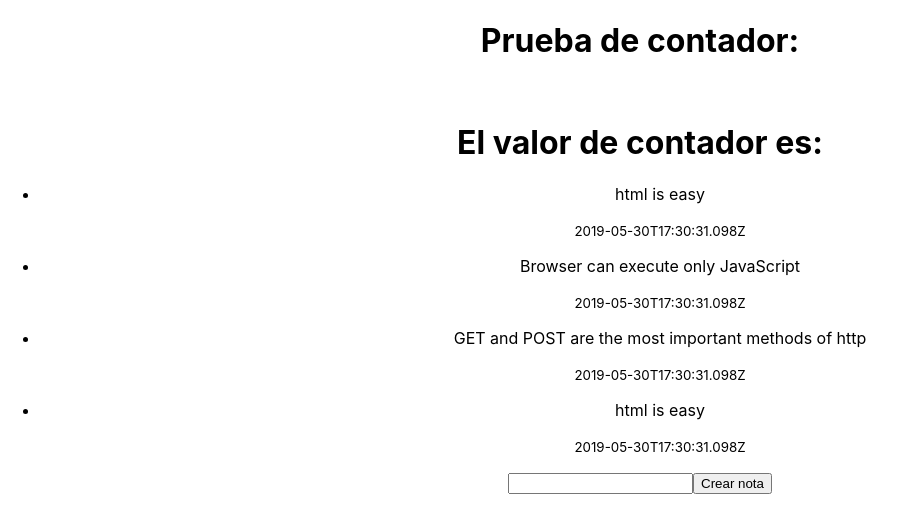
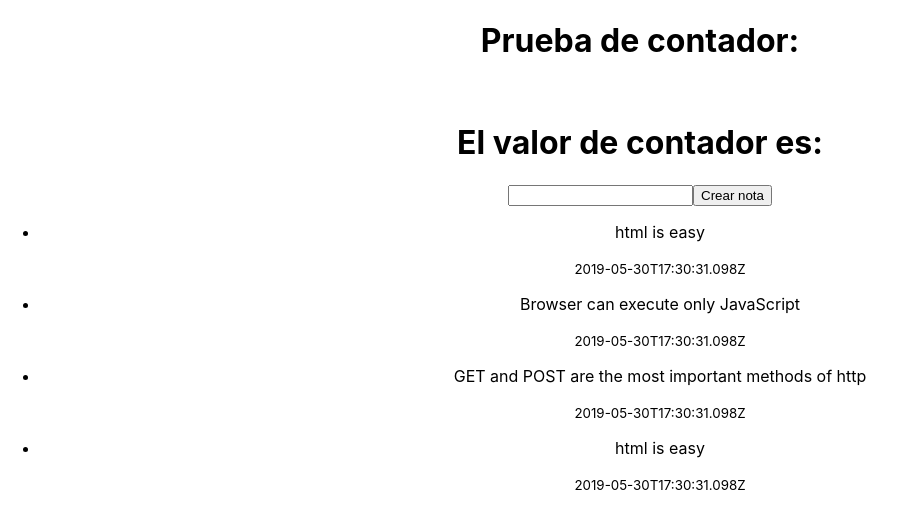
Before and after one commit to lgmamaniap/reactpractice, a React (Create React App) app: page / in a window 1280 px wide. Shown: the top 532 px of the page, without its empty margins (0-906 px from the left). Built offline with nearby package versions, Linux system fonts and the light colour scheme.

Commit message:
feat: introducción a formularios

```diff
--- a/src/App.js
+++ b/src/App.js
@@ -1,5 +1,4 @@
 import './App.css';
-import Formulario from './Formulario';
 // import Contador from './Contador';
 import ListaElementos from './ListaElementos';
 import Mensaje from './Mensaje';
@@ -12,7 +11,6 @@ const App = () => {
       <Mensaje mensaje='El valor de contador es: '/>
       {/* <Contador /> */}
       <ListaElementos />
-      <Formulario />
     </div>
   );
 }
--- a/src/Formulario.js
+++ b/src/Formulario.js
@@ -1,8 +1,12 @@
 
-const Formulario = () => {
+const Formulario = ({addNote}) => {
+  const handleChange = (e) => {
+    console.log(e.target.value)
+    addNote(e.target.value)
+  }
   return (
     <div>
-      <input type={'text'}/>
+      <input type={'text'} onChange={handleChange}/>
       <button>Crear nota</button>
     </div>
   )
--- a/src/ListaElementos.js
+++ b/src/ListaElementos.js
@@ -1,3 +1,4 @@
+import Formulario from "./Formulario"
 import Note from "./Note"
 
 const notes = [
@@ -28,8 +29,13 @@ const notes = [
 ]
 
 const ListaElementos = () => {
+  const addNote = () => {
+    console.log('adding Note')
+  }
   return (
-    notes ?
+    <>
+      <Formulario addNote={addNote}/>
+      { notes ?
         <ul>
           {
             notes.map((note) => {
@@ -38,6 +44,8 @@ const ListaElementos = () => {
           }
         </ul>
         : <div>No hay contenido</div>
+      }
+    </>
   )
 }
 
```
Lines whose indentation alone changed are shown as unchanged.
